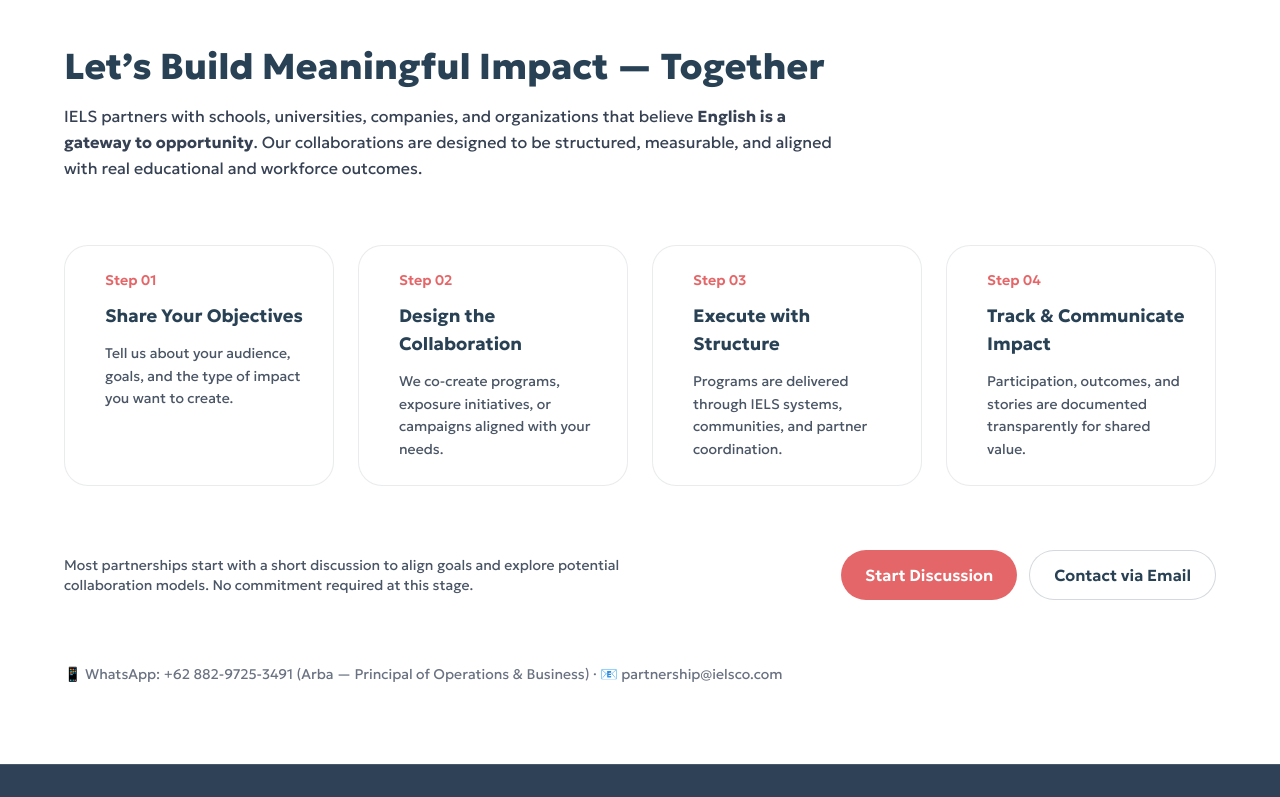
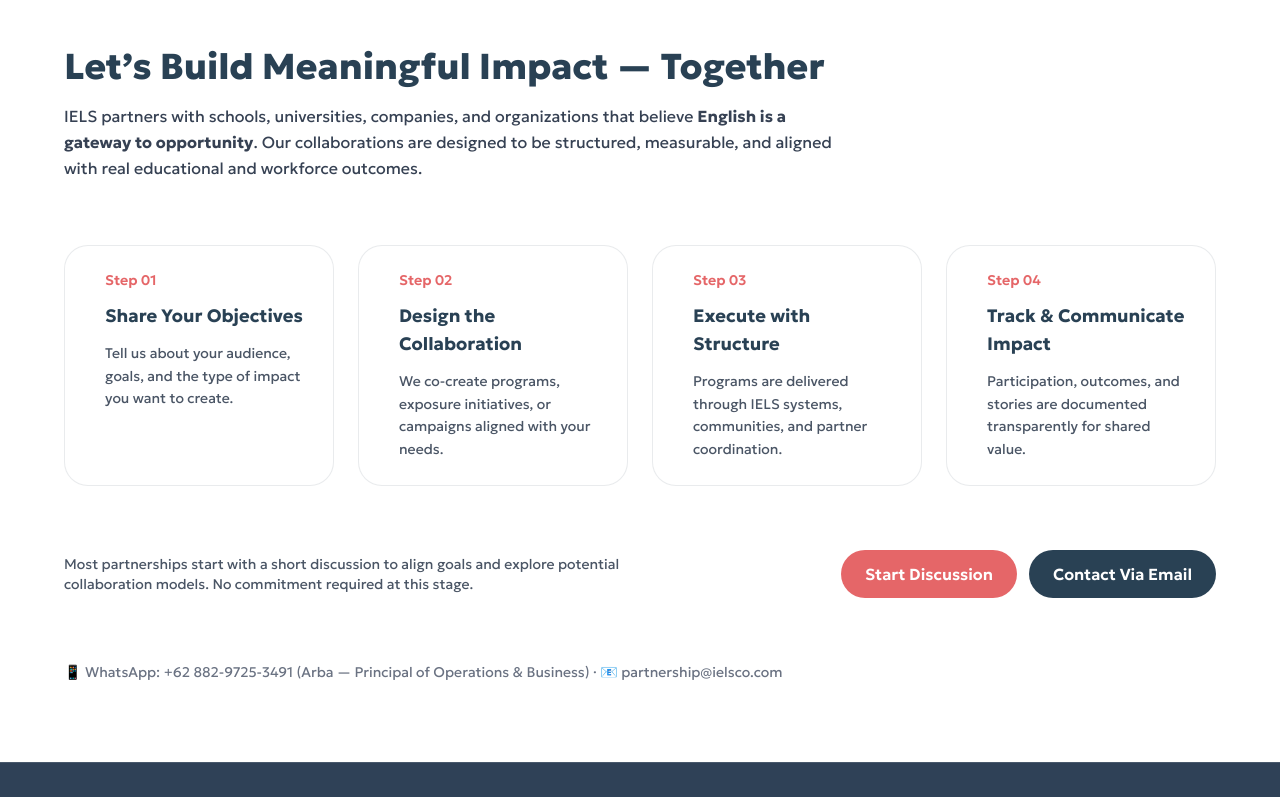
Before and after one commit to putubgs/ielsco, a Next.js app: page /partners in a window 1280 px wide. Shown: the part 5434-6231 px from the top of the page. Built offline with nearby package versions, Linux system fonts and the light colour scheme.

Commit message:
Update division card

```diff
--- a/src/app/partners/page.tsx
+++ b/src/app/partners/page.tsx
@@ -85,7 +85,7 @@ export default function PartnersPage() {
       emoji: "🎓",
       desc: "Structured English programs, curriculum support, and student readiness for academic and global pathways.",
       cta: "I'm from School",
-      link: "/partners/schools",
+      link: "/products/schools",
     },
     {
       title: "Global Universities",
@@ -385,7 +385,7 @@ export default function PartnersPage() {
 
       {/* LABEL */}
       <div className="absolute bottom-6 left-6 bg-white/90 backdrop-blur px-4 py-2 rounded-full text-sm font-semibold text-[#2F4157] shadow">
-        Documented IElS Programs
+        Documented IELS Programs
       </div>
     </div>
 
@@ -631,45 +631,21 @@ export default function PartnersPage() {
 {/* RIGHT — CTA BUTTONS (Responsive for Tablet/iPad) */}
 <div className="flex flex-col sm:flex-col md:flex-col lg:flex-row gap-3 w-full lg:w-auto">
 
-  {/* PRIMARY CTA */}
-  <a
+               <Button asChild className="bg-[#E56668] text-white font-semibold px-6 py-3 hover:bg-[#C04C4E]"><Link
                 href="https://wa.me/6288297253491"
                 target="_blank"
                 rel="noopener noreferrer"
-    className="
-      inline-flex items-center justify-center
-      rounded-full
-      bg-[#E56668] text-white
-      px-6 py-3
-      font-semibold
-      transition-all duration-200
-      hover:bg-[#C04C4E]
-      hover:-translate-y-[1px]
-      active:scale-[0.97]
-      w-full lg:w-auto /* Tombol full width di tablet, auto di desktop */
-    "
                >
                 Start Discussion
-  </a>
+              </Link></Button>
 
-  {/* SECONDARY CTA */}
-  <a
+                <Button asChild className="bg-[#294154] text-white font-semibold px-6 py-3 hover:bg-[#21363f]">
+                  <Link
                 href="mailto:partnership@ielsco.com"
-    className="
-      inline-flex items-center justify-center
-      rounded-full
-      border border-[#294154]/20
-      bg-white text-[#294154]
-      px-6 py-3
-      font-semibold
-      transition-all duration-200
-      hover:bg-[#294154]/5
-      active:scale-[0.97]
-      w-full lg:w-auto /* Tombol full width di tablet, auto di desktop */
-    "
+
               >
-    Contact via Email
-  </a>
+                Contact Via Email
+              </Link></Button>
 </div>
 
       </div>
--- a/src/components/careers/DivisionCard.tsx
+++ b/src/components/careers/DivisionCard.tsx
@@ -3,6 +3,7 @@
 import Image from "next/image";
 import Link from "next/link";
 import { useState } from "react";
+import { Button } from "@/components/ui/button"; // Pastikan import Button shadcn/ui
 
 type Props = {
   slug: string;
@@ -20,13 +21,12 @@ export default function DivisionCard({
   const [active, setActive] = useState(false);
 
   return (
-    <Link
-      href={`/careers/${slug}`}
+    <div
       onPointerDown={() => setActive(true)}
       onPointerUp={() => setTimeout(() => setActive(false), 120)}
       onPointerLeave={() => setActive(false)}
       className={`
-        group relative block overflow-hidden
+        group relative overflow-hidden flex flex-col h-full
         rounded-3xl border bg-white
         transition-all duration-300
         ${
@@ -36,7 +36,7 @@ export default function DivisionCard({
         }
       `}
     >
-      {/* IMAGE */}
+      {/* IMAGE SECTION */}
       <div className="relative h-44 w-full overflow-hidden">
         <Image
           src={image}
@@ -52,58 +52,53 @@ export default function DivisionCard({
         <div
           className={`
             absolute inset-0
-            bg-gradient-to-t from-black/60 via-black/30 to-transparent
+            bg-gradient-to-t from-black/70 via-black/30 to-transparent
             transition-opacity duration-300
-            ${active ? "opacity-100" : "opacity-70"}
+            ${active ? "opacity-100" : "opacity-80"}
           `}
         />
 
-        {/* TITLE */}
-        <div className="absolute bottom-4 left-4 right-4">
+        {/* TITLE ON IMAGE */}
+        <div className="absolute bottom-4 left-6 right-6">
           <h3 className="text-xl font-bold text-white leading-tight">
             {title}
           </h3>
         </div>
       </div>
 
-      {/* CONTENT */}
-      <div className="relative p-6 flex flex-col gap-4">
+      {/* CONTENT SECTION */}
+      <div className="relative p-6 flex flex-col flex-grow">
 
         {/* LEFT ACCENT BAR */}
         <div
           className={`
             absolute left-0 top-6 bottom-6 w-1 rounded-full
             transition-all duration-300
-            ${
-              active
-                ? "bg-[#E56668]"
-                : "bg-transparent group-hover:bg-[#E56668]"
-            }
+            ${active ? "bg-[#E56668]" : "bg-transparent group-hover:bg-[#E56668]"}
           `}
         />
 
-        {/* DESCRIPTION */}
-        <p className="pl-4 text-sm text-gray-600 leading-relaxed">
+        {/* DESCRIPTION (Diberi margin bottom agar tidak menempel ke tombol) */}
+        <p className="pl-4 text-sm text-gray-600 leading-relaxed mb-6">
           {description}
         </p>
 
-        {/* FOOTER */}
-        <div className="pl-4 flex items-center justify-between pt-2">
-          <span
+        {/* FOOTER - BUTTON (mt-auto membuat ini selalu di bawah) */}
+        <div className="mt-auto pl-4">
+          <Button
+            asChild
             className={`
-              text-sm font-semibold text-[#E56668]
-              transition-all duration-300
-              ${
-                active
-                  ? "opacity-100 translate-x-0"
-                  : "opacity-0 translate-x-2 group-hover:opacity-100 group-hover:translate-x-0"
-              }
+              w-full bg-[#E56668] text-white rounded-full font-semibold py-2.5
+              hover:bg-[#C04C4E] transition-all duration-300
+              active:scale-[0.97] shadow-sm hover:shadow-md
             `}
           >
-            Explore →
-          </span>
+            <Link href={`/careers/${slug}`}>
+              Explore Division
+            </Link>
+          </Button>
         </div>
       </div>
-    </Link>
+    </div>
   );
 }
--- a/src/components/careers/RoleModal.tsx
+++ b/src/components/careers/RoleModal.tsx
@@ -9,6 +9,7 @@ type Props = {
 };
 
 export default function RoleModal({ role, onClose }: Props) {
+  const isClosed = role.isClosed;
   return (
     <div className="fixed inset-0 z-50 bg-black/60 flex items-center justify-center p-4">
       {/* MODAL CONTAINER */}
@@ -36,7 +37,16 @@ export default function RoleModal({ role, onClose }: Props) {
 
         {/* ================= SCROLLABLE CONTENT ================= */}
         <div className="px-6 py-5 overflow-y-auto flex-1 space-y-6">
-          {/* JOB DESCRIPTION */}
+
+{isClosed && (
+  <div className="bg-amber-50 border border-amber-200 rounded-xl p-4 mb-6 flex gap-3 items-start">
+    <span className="text-lg">⚠️</span>
+    <div>
+      <p className="text-sm font-bold text-amber-800">Positions Filled</p>
+      <p className="text-xs text-amber-700">This role is currently at full capacity. We are no longer accepting new applications.</p>
+    </div>
+  </div>
+)}          {/* JOB DESCRIPTION */}
           <section>
             <div
               className="text-sm text-gray-700 leading-relaxed
@@ -95,7 +105,13 @@ export default function RoleModal({ role, onClose }: Props) {
         {/* ================= FOOTER (FIXED) ================= */}
         <div className="px-6 py-4 rounded-2xl border-t bg-white">
            <div className="mt-10 flex flex-col sm:flex-row gap-4 justify-center">
-  <Button asChild className="flex-1 bg-[#E56668] text-white font-semibold px-6 py-3 hover:bg-[#C04C4E]">
+   {isClosed ? (
+    // Tampilan tombol saat CLOSED
+    <Button disabled className="flex-1 bg-gray-300 text-gray-500 cursor-not-allowed font-semibold px-6 py-3">
+      Applications Closed
+    </Button>
+  ) : (
+    <Button asChild className="flex-1 bg-[#E56668] text-white font-semibold px-6 py-3 hover:bg-[#C04C4E]">
     <Link
     href={role.applyLink}
     target="_blank"
@@ -104,6 +120,7 @@ export default function RoleModal({ role, onClose }: Props) {
     Apply for This Role
   </Link>
 </Button>
+  )}
   </div>
 
         </div>
--- a/src/data/careers/divisions.ts
+++ b/src/data/careers/divisions.ts
@@ -12,6 +12,7 @@ export type Role = {
   benefits: string;
   duration?: string;
   applyLink: string;
+  isClosed?: boolean;
   seo?: {
     meta_title: string;
     meta_description: string;
@@ -418,9 +419,10 @@ export const divisions: Division[] = [
   name: "Brand Experience",
   objective:
     "Design interactive, fun, and meaningful brand experiences through community engagement and experimental learning environments.",
-  roles: [
+    roles: [
     {
       title: "Brand Experience Associate",
+      isClosed:true,
       level: "Associate",
       mode: "Remote",
       description:
```
Lines whose indentation alone changed are shown as unchanged.
